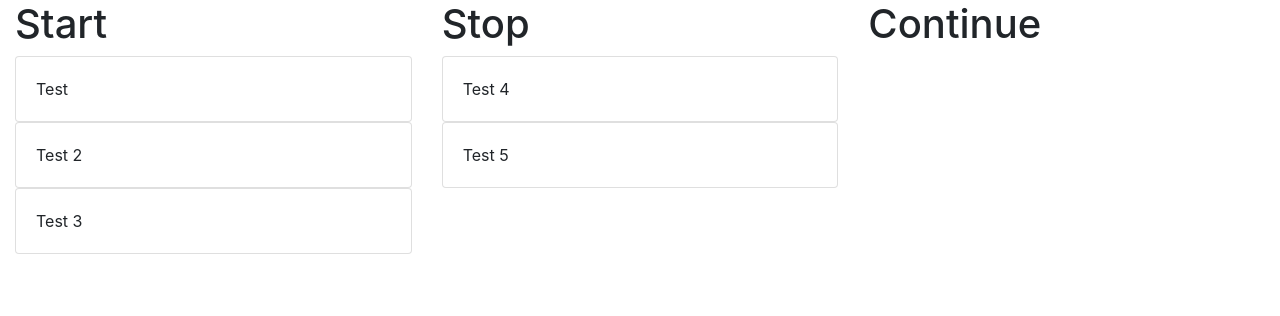
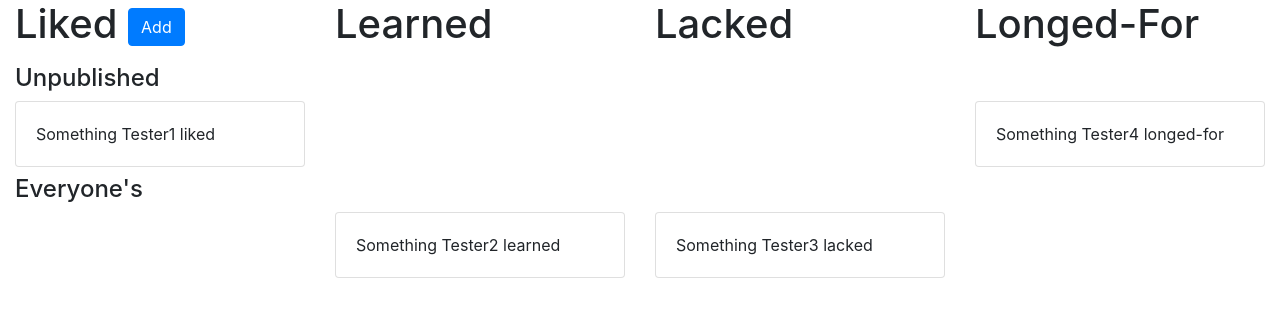
Before and after one commit to rtfoley/backbeat-web, a React (Create React App) app: page / in a window 1280 px wide. Shown: the top 316 px of the page. Built offline with nearby package versions, Linux system fonts and the light colour scheme.

Commit message:
add rough components

```diff
--- a/src/App.tsx
+++ b/src/App.tsx
@@ -1,36 +1,65 @@
 import React from 'react';
 import './App.css';
-import { Card, Col, Container, Row } from 'react-bootstrap';
+import { Button, Col, Container, Row } from 'react-bootstrap';
+import { Columns, RetroItem } from './types';
+import RetroItemGrid from './Components/RetroItemGrid';
+
+const testItems: RetroItem[] = [
+  {
+    text: "Something Tester1 liked",
+    column: Columns.LIKE,
+    author: "Tester1",
+    isPublished: false,
+    voters: []
+  },
+  {
+    text: "Something Tester2 learned",
+    column: Columns.LEARNED,
+    author: "Tester2",
+    isPublished: true,
+    voters: []
+  },
+  {
+    text: "Something Tester3 lacked",
+    column: Columns.LACKED,
+    author: "Tester3",
+    isPublished: true,
+    voters: []
+  },
+  {
+    text: "Something Tester4 longed-for",
+    column: Columns.LONGED_FOR,
+    author: "Tester4",
+    isPublished: false,
+    voters: []
+  },
+]
 
 function App() {
   return (
     <Container fluid>
       <Row>
         <Col>
-          <h1>Start</h1>
-          <Card>
-            <Card.Body>Test</Card.Body>
-          </Card>
-          <Card>
-            <Card.Body>Test 2</Card.Body>
-          </Card>
-          <Card>
-            <Card.Body>Test 3</Card.Body>
-          </Card>
+          <h1>Liked <Button>Add</Button></h1>
         </Col>
         <Col>
-          <h1>Stop</h1>
-          <Card>
-            <Card.Body>Test 4</Card.Body>
-          </Card>
-          <Card>
-            <Card.Body>Test 5</Card.Body>
-          </Card>
+          <h1>Learned</h1>
         </Col>
         <Col>
-          <h1>Continue</h1>
+          <h1>Lacked</h1>
+        </Col>
+        <Col>
+          <h1>Longed-For</h1>
         </Col>
       </Row>
+      <Row>
+        <Col><h4 className="my-2">Unpublished</h4></Col>
+      </Row>
+      <RetroItemGrid items={testItems} showUnpublished={true}/>
+      <Row>
+        <Col><h4 className="my-2">Everyone's</h4></Col>
+      </Row>
+      <RetroItemGrid items={testItems} showUnpublished={false}/>
     </Container>
   );
 }
--- /dev/null
+++ b/src/Components/RetroItemCard/index.tsx
@@ -0,0 +1,13 @@
+import React from "react"
+import { Card } from "react-bootstrap"
+import { RetroItemCardProps } from "./types";
+
+const RetroItemCard: React.FC<RetroItemCardProps> = ({item}) => {
+  return (
+    <Card>
+      <Card.Body>{item.text}</Card.Body>
+    </Card>
+  )
+}
+
+export default RetroItemCard;
--- /dev/null
+++ b/src/Components/RetroItemCard/types.ts
@@ -0,0 +1,5 @@
+import { RetroItem } from "../../types";
+
+export interface RetroItemCardProps {
+  item: RetroItem;
+}
--- /dev/null
+++ b/src/Components/RetroItemGrid/index.tsx
@@ -0,0 +1,20 @@
+import React from "react";
+import { Row } from "react-bootstrap";
+import { Columns, RetroItem } from "../../types";
+import RetroItemList from "../RetroItemList";
+import { RetroItemGridProps } from "./types";
+
+const RetroItemGrid: React.FC<RetroItemGridProps> = ({items, showUnpublished}) => {
+  const filteredItems: RetroItem[] = items.filter((item: RetroItem) => item.isPublished !== showUnpublished);
+
+  return (
+    <Row>
+      <RetroItemList items={filteredItems} column={Columns.LIKE}/>
+      <RetroItemList items={filteredItems} column={Columns.LEARNED}/>
+      <RetroItemList items={filteredItems} column={Columns.LACKED}/>
+      <RetroItemList items={filteredItems} column={Columns.LONGED_FOR}/>
+    </Row>
+  )
+}
+
+export default RetroItemGrid;
--- /dev/null
+++ b/src/Components/RetroItemGrid/types.ts
@@ -0,0 +1,6 @@
+import { RetroItem } from "../../types";
+
+export interface RetroItemGridProps {
+  items: RetroItem[];
+  showUnpublished: boolean;
+}
--- /dev/null
+++ b/src/Components/RetroItemList/index.tsx
@@ -0,0 +1,15 @@
+import React from "react";
+import { Col } from "react-bootstrap";
+import { RetroItem } from "../../types";
+import RetroItemCard from "../RetroItemCard";
+import { RetroItemListProps } from "./types";
+
+const RetroItemList: React.FC<RetroItemListProps> = ({items, column}) => {
+  return (
+    <Col>
+      {items.filter((item: RetroItem) => item.column === column).map((item: RetroItem) => <RetroItemCard item={item}/>)}
+    </Col>
+  )
+}
+
+export default RetroItemList;
--- /dev/null
+++ b/src/Components/RetroItemList/types.ts
@@ -0,0 +1,6 @@
+import { Columns, RetroItem } from "../../types";
+
+export interface RetroItemListProps {
+  items: RetroItem[];
+  column: keyof typeof Columns;
+}
--- /dev/null
+++ b/src/types.ts
@@ -0,0 +1,14 @@
+export enum Columns {
+  LIKE = "LIKE",
+  LEARNED = "LEARNED",
+  LACKED = "LACKED",
+  LONGED_FOR = "LONGED_FOR",
+}
+
+export interface RetroItem {
+  text: string;
+  column: Columns;
+  author: string;
+  isPublished: boolean;
+  voters: string[];
+}
```
Also changed, not shown: 1 other file (tests, documents, lock files or other folders).
